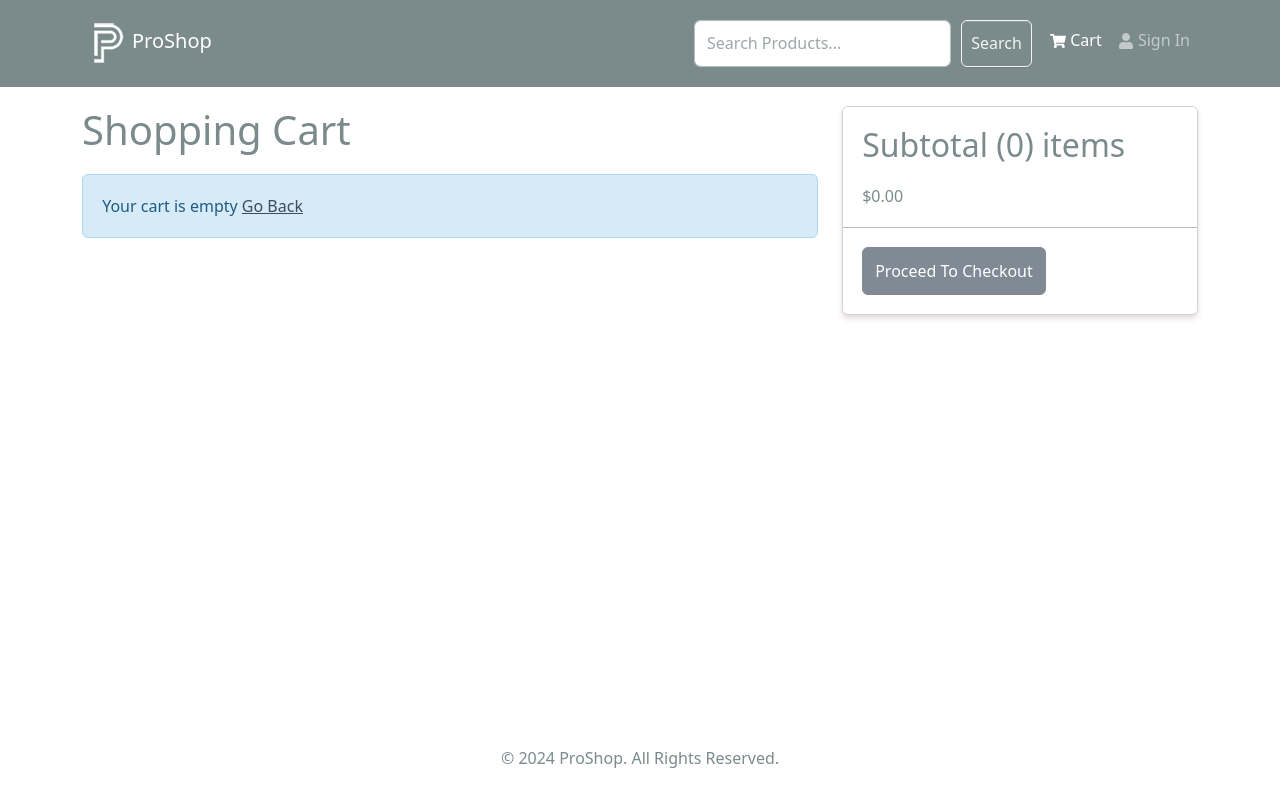
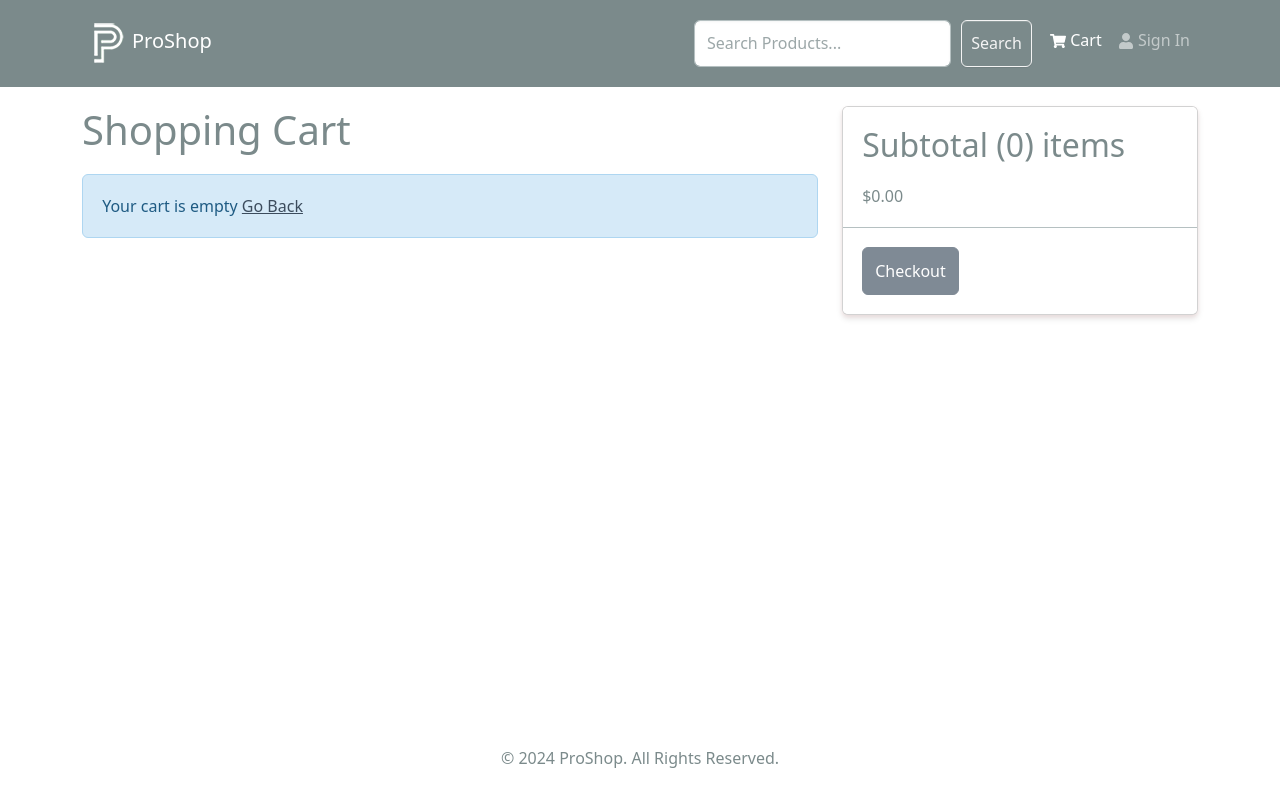
Before and after one commit to zeyucui1/proshop, a React (Create React App) app in the folder frontend/: page /cart in a window 1280 px wide. Built offline with nearby package versions, Linux system fonts and the light colour scheme.

Commit message:
refactor: Update CartPage checkout button label

```diff
--- a/frontend/src/pages/CartPage.jsx
+++ b/frontend/src/pages/CartPage.jsx
@@ -16,7 +16,7 @@ const CartPage = () => {
     dispatch(removeFromCart(id))
   }
   const checkOutHandler = () => {
-    navigate('/login?redirect=shipping')
+    navigate('/login?redirect=/shipping')
   }
 
   return (
@@ -89,7 +89,7 @@ const CartPage = () => {
                 disabled={cartItems.length === 0}
                 onClick={checkOutHandler}
               >
-                Proceed To Checkout
+                Checkout
               </Button>
             </ListGroup.Item>
           </ListGroup>
```
